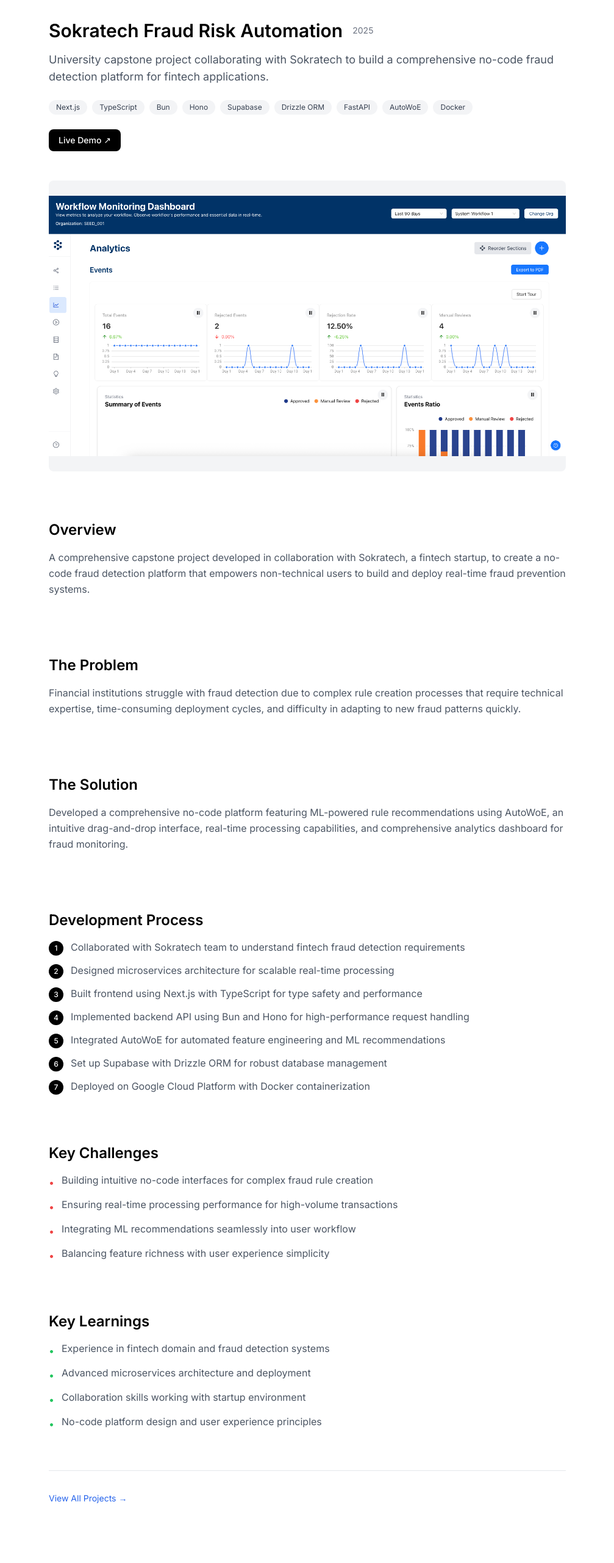
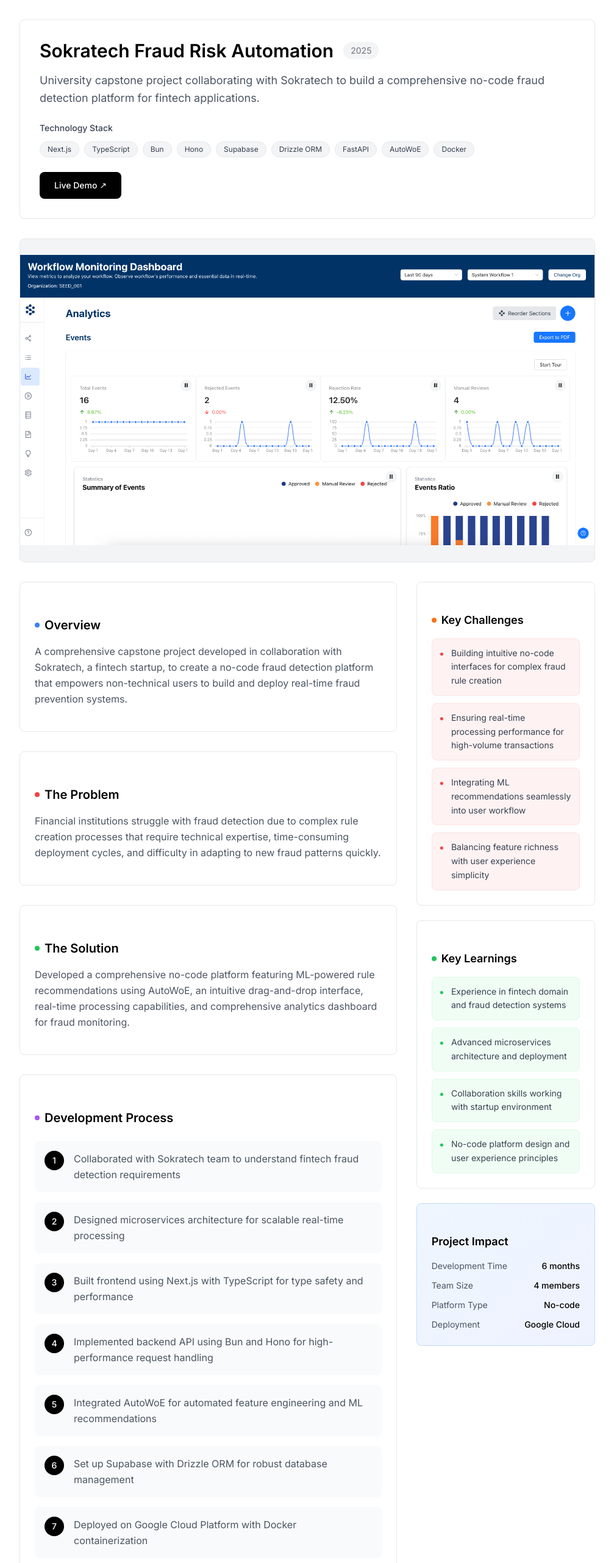
Before and after one commit to wahyuhiddayat/wahyuht, a Next.js app: page /projects/sokratech-fraud-detection in a window 1280 px wide. Shown: the part 183-2746 px from the top of the page at 61% size, without its empty margins (136-1143 px from the left). Built offline with nearby package versions, Linux system fonts and the light colour scheme.

Commit message:
backup: temp changes to page.tsx and projects.ts

```diff
--- a/src/app/projects/[slug]/page.tsx
+++ b/src/app/projects/[slug]/page.tsx
@@ -26,7 +26,7 @@ export default function ProjectPage({ params }: ProjectPageProps) {
   }
 
   return (
-    <div className="max-w-4xl mx-auto px-6 pt-32 pb-16">
+    <div className="max-w-6xl mx-auto px-6 pt-32 pb-16">
       {/* Back Navigation */}
       <FadeIn>
         <Link
@@ -37,35 +37,40 @@ export default function ProjectPage({ params }: ProjectPageProps) {
         </Link>
       </FadeIn>
 
-      {/* Project Header */}
+      {/* Project Header Card */}
       <FadeIn>
-        <header className="mb-12">
+        <div className="bg-white dark:bg-gray-900 rounded-lg border border-gray-200 dark:border-gray-700 p-8 mb-8">
           <div className="flex items-center gap-4 mb-4">
             <h1 className="text-3xl font-bold text-black dark:text-white">
               {project.title}
             </h1>
-            <span className="text-sm text-gray-500 dark:text-gray-400">
+            <span className="text-sm text-gray-500 dark:text-gray-400 bg-gray-100 dark:bg-gray-800 px-3 py-1 rounded-full">
               {project.date}
             </span>
           </div>
 
-          <p className="text-lg text-gray-600 dark:text-gray-300 mb-6">
+          <p className="text-lg text-gray-600 dark:text-gray-300 mb-6 leading-relaxed">
             {project.description}
           </p>
 
-          {/* Skills */}
-          <div className="flex flex-wrap gap-2 mb-6">
+          {/* Technology Stack */}
+          <div className="mb-6">
+            <h3 className="text-sm font-medium text-gray-700 dark:text-gray-300 mb-3">
+              Technology Stack
+            </h3>
+            <div className="flex flex-wrap gap-2">
               {project.skills.map((skill, index) => (
                 <span
                   key={index}
-                className="px-3 py-1 text-xs bg-gray-100 dark:bg-gray-800 text-gray-700 dark:text-gray-300 rounded-full"
+                  className="px-3 py-1 text-xs bg-gray-100 dark:bg-gray-800 text-gray-700 dark:text-gray-300 rounded-full border border-gray-200 dark:border-gray-700 hover:bg-gray-200 dark:hover:bg-gray-700 transition-colors"
                 >
                   {skill}
                 </span>
               ))}
             </div>
+          </div>
 
-          {/* Links */}
+          {/* Action Buttons */}
           {project.links && (
             <div className="flex gap-4">
               {project.links.website && (
@@ -73,7 +78,7 @@ export default function ProjectPage({ params }: ProjectPageProps) {
                   href={project.links.website}
                   target="_blank"
                   rel="noopener noreferrer"
-                  className="inline-flex items-center gap-2 px-4 py-2 bg-black dark:bg-white text-white dark:text-black text-sm font-medium rounded-lg hover:bg-gray-800 dark:hover:bg-gray-200 transition-colors"
+                  className="inline-flex items-center gap-2 px-6 py-3 bg-black dark:bg-white text-white dark:text-black text-sm font-medium rounded-lg hover:bg-gray-800 dark:hover:bg-gray-200 transition-all hover:scale-105"
                 >
                   Live Demo ↗
                 </Link>
@@ -83,20 +88,20 @@ export default function ProjectPage({ params }: ProjectPageProps) {
                   href={project.links.github}
                   target="_blank"
                   rel="noopener noreferrer"
-                  className="inline-flex items-center gap-2 px-4 py-2 border border-gray-300 dark:border-gray-600 text-gray-700 dark:text-gray-300 text-sm font-medium rounded-lg hover:bg-gray-50 dark:hover:bg-gray-800 transition-colors"
+                  className="inline-flex items-center gap-2 px-6 py-3 border border-gray-300 dark:border-gray-600 text-gray-700 dark:text-gray-300 text-sm font-medium rounded-lg hover:bg-gray-50 dark:hover:bg-gray-800 transition-all hover:scale-105"
                 >
                   Source Code
                 </Link>
               )}
             </div>
           )}
-        </header>
+        </div>
       </FadeIn>
 
       {/* Project Image */}
       {project.imageUrl && (
         <ScrollReveal>
-          <div className="relative w-full aspect-video rounded-lg overflow-hidden mb-12 bg-gray-100 dark:bg-gray-800">
+          <div className="relative w-full aspect-video rounded-lg overflow-hidden mb-8 bg-gray-100 dark:bg-gray-800 border border-gray-200 dark:border-gray-700">
             <Image
               src={project.imageUrl}
               alt={project.title}
@@ -108,113 +113,145 @@ export default function ProjectPage({ params }: ProjectPageProps) {
         </ScrollReveal>
       )}
 
-      {/* Case Study Content */}
-      <div className="grid md:grid-cols-1 gap-12">
-        {/* Overview */}
+      {/* Main Content Grid */}
+      <div className="grid lg:grid-cols-3 gap-8">
+        {/* Main Content */}
+        <div className="lg:col-span-2 space-y-8">
+          {/* Overview Card */}
           <ScrollReveal>
-          <section>
-            <h2 className="text-2xl font-semibold text-black dark:text-white mb-4">
+            <div className="bg-white dark:bg-gray-900 rounded-lg border border-gray-200 dark:border-gray-700 p-6">
+              <h2 className="text-xl font-semibold text-black dark:text-white mb-4 flex items-center gap-2">
+                <span className="w-2 h-2 bg-blue-500 rounded-full"></span>
                 Overview
               </h2>
               <p className="text-gray-600 dark:text-gray-300 leading-relaxed">
                 {project.overview}
               </p>
-          </section>
+            </div>
           </ScrollReveal>
 
-        {/* Problem */}
+          {/* Problem Card */}
           <ScrollReveal>
-          <section>
-            <h2 className="text-2xl font-semibold text-black dark:text-white mb-4">
+            <div className="bg-white dark:bg-gray-900 rounded-lg border border-gray-200 dark:border-gray-700 p-6">
+              <h2 className="text-xl font-semibold text-black dark:text-white mb-4 flex items-center gap-2">
+                <span className="w-2 h-2 bg-red-500 rounded-full"></span>
                 The Problem
               </h2>
               <p className="text-gray-600 dark:text-gray-300 leading-relaxed">
                 {project.problem}
               </p>
-          </section>
+            </div>
           </ScrollReveal>
 
-        {/* Solution */}
+          {/* Solution Card */}
           <ScrollReveal>
-          <section>
-            <h2 className="text-2xl font-semibold text-black dark:text-white mb-4">
+            <div className="bg-white dark:bg-gray-900 rounded-lg border border-gray-200 dark:border-gray-700 p-6">
+              <h2 className="text-xl font-semibold text-black dark:text-white mb-4 flex items-center gap-2">
+                <span className="w-2 h-2 bg-green-500 rounded-full"></span>
                 The Solution
               </h2>
               <p className="text-gray-600 dark:text-gray-300 leading-relaxed">
                 {project.solution}
               </p>
-          </section>
+            </div>
           </ScrollReveal>
 
-        {/* Process */}
+          {/* Development Process Card */}
           <ScrollReveal>
-          <section>
-            <h2 className="text-2xl font-semibold text-black dark:text-white mb-4">
+            <div className="bg-white dark:bg-gray-900 rounded-lg border border-gray-200 dark:border-gray-700 p-6">
+              <h2 className="text-xl font-semibold text-black dark:text-white mb-6 flex items-center gap-2">
+                <span className="w-2 h-2 bg-purple-500 rounded-full"></span>
                 Development Process
               </h2>
-            <ul className="space-y-3">
+              <div className="space-y-4">
                 {project.process.map((step, index) => (
-                <li key={index} className="flex items-start gap-3">
-                  <span className="flex-shrink-0 w-6 h-6 bg-black dark:bg-white text-white dark:text-black text-xs font-medium rounded-full flex items-center justify-center mt-0.5">
+                  <div key={index} className="flex items-start gap-4 p-4 bg-gray-50 dark:bg-gray-800 rounded-lg">
+                    <span className="flex-shrink-0 w-8 h-8 bg-black dark:bg-white text-white dark:text-black text-sm font-medium rounded-full flex items-center justify-center">
                       {index + 1}
                     </span>
-                  <span className="text-gray-600 dark:text-gray-300">
+                    <span className="text-gray-600 dark:text-gray-300 leading-relaxed">
                       {step}
                     </span>
-                </li>
+                  </div>
                 ))}
-            </ul>
-          </section>
+              </div>
+            </div>
           </ScrollReveal>
+        </div>
 
-        {/* Challenges */}
+        {/* Sidebar */}
+        <div className="space-y-6">
+          {/* Key Challenges Card */}
           <ScrollReveal>
-          <section>
-            <h2 className="text-2xl font-semibold text-black dark:text-white mb-4">
+            <div className="bg-white dark:bg-gray-900 rounded-lg border border-gray-200 dark:border-gray-700 p-6">
+              <h3 className="text-lg font-semibold text-black dark:text-white mb-4 flex items-center gap-2">
+                <span className="w-2 h-2 bg-orange-500 rounded-full"></span>
                 Key Challenges
-            </h2>
+              </h3>
               <ul className="space-y-3">
                 {project.challenges.map((challenge, index) => (
-                <li key={index} className="flex items-start gap-3">
-                  <span className="text-red-500 dark:text-red-400 mt-1">•</span>
-                  <span className="text-gray-600 dark:text-gray-300">
+                  <li key={index} className="flex items-start gap-3 p-3 bg-red-50 dark:bg-red-900/20 rounded-lg border border-red-100 dark:border-red-800">
+                    <span className="text-red-500 dark:text-red-400 mt-1 text-xs">●</span>
+                    <span className="text-gray-700 dark:text-gray-300 text-sm leading-relaxed">
                       {challenge}
                     </span>
                   </li>
                 ))}
               </ul>
-          </section>
+            </div>
           </ScrollReveal>
 
-        {/* Learnings */}
+          {/* Key Learnings Card */}
           <ScrollReveal>
-          <section>
-            <h2 className="text-2xl font-semibold text-black dark:text-white mb-4">
+            <div className="bg-white dark:bg-gray-900 rounded-lg border border-gray-200 dark:border-gray-700 p-6">
+              <h3 className="text-lg font-semibold text-black dark:text-white mb-4 flex items-center gap-2">
+                <span className="w-2 h-2 bg-green-500 rounded-full"></span>
                 Key Learnings
-            </h2>
+              </h3>
               <ul className="space-y-3">
                 {project.learnings.map((learning, index) => (
-                <li key={index} className="flex items-start gap-3">
-                  <span className="text-green-500 dark:text-green-400 mt-1">•</span>
-                  <span className="text-gray-600 dark:text-gray-300">
+                  <li key={index} className="flex items-start gap-3 p-3 bg-green-50 dark:bg-green-900/20 rounded-lg border border-green-100 dark:border-green-800">
+                    <span className="text-green-500 dark:text-green-400 mt-1 text-xs">●</span>
+                    <span className="text-gray-700 dark:text-gray-300 text-sm leading-relaxed">
                       {learning}
                     </span>
                   </li>
                 ))}
               </ul>
-          </section>
+            </div>
           </ScrollReveal>
+
+          {/* Project Stats Card */}
+          {project.stats && (
+            <ScrollReveal>
+              <div className="bg-gradient-to-br from-blue-50 to-indigo-50 dark:from-blue-900/20 dark:to-indigo-900/20 rounded-lg border border-blue-200 dark:border-blue-800 p-6">
+                <h3 className="text-lg font-semibold text-black dark:text-white mb-4">
+                  Project Impact
+                </h3>
+                <div className="space-y-3">
+                  {project.stats.map((stat, index) => (
+                    <div key={index} className="flex justify-between items-center">
+                      <span className="text-sm text-gray-600 dark:text-gray-300">{stat.label}</span>
+                      <span className="text-sm font-medium text-black dark:text-white">{stat.value}</span>
+                    </div>
+                  ))}
+                </div>
+              </div>
+            </ScrollReveal>
+          )}
+        </div>
+      </div>
 
       {/* Additional Images */}
       {project.images && project.images.length > 1 && (
         <ScrollReveal>
-            <section>
-              <h2 className="text-2xl font-semibold text-black dark:text-white mb-4">
-                Additional Images
+          <div className="mt-12">
+            <h2 className="text-2xl font-semibold text-black dark:text-white mb-6">
+              Project Gallery
             </h2>
-              <div className="grid md:grid-cols-2 gap-4">
+            <div className="grid md:grid-cols-2 gap-6">
               {project.images.slice(1).map((image, index) => (
-                  <div key={index} className="relative aspect-video rounded-lg overflow-hidden bg-gray-100 dark:bg-gray-800">
+                <div key={index} className="relative aspect-video rounded-lg overflow-hidden bg-gray-100 dark:bg-gray-800 border border-gray-200 dark:border-gray-700 hover:shadow-lg transition-shadow">
                   <Image
                     src={image}
                     alt={`${project.title} screenshot ${index + 2}`}
@@ -224,20 +261,24 @@ export default function ProjectPage({ params }: ProjectPageProps) {
                 </div>
               ))}
             </div>
-            </section>
+          </div>
         </ScrollReveal>
       )}
-      </div>
 
-      {/* Navigation to Other Projects */}
+      {/* Navigation Footer */}
       <ScrollReveal>
-        <div className="mt-16 pt-8 border-t border-gray-200 dark:border-gray-700">
+        <div className="mt-16 pt-8 border-t border-gray-200 dark:border-gray-700 bg-white dark:bg-gray-900 rounded-lg border border-gray-200 dark:border-gray-700 p-6">
+          <div className="flex items-center justify-between">
             <Link
               href="/projects"
-            className="inline-flex items-center text-sm text-primary hover:underline"
+              className="inline-flex items-center text-sm text-gray-600 dark:text-gray-400 hover:text-black dark:hover:text-white transition-colors"
             >
-            View All Projects →
+              ← All Projects
             </Link>
+            <div className="text-sm text-gray-500 dark:text-gray-400">
+              Thank you for reading!
+            </div>
+          </div>
         </div>
       </ScrollReveal>
     </div>
--- a/src/data/projects.ts
+++ b/src/data/projects.ts
@@ -1,3 +1,8 @@
+export interface ProjectStats {
+  label: string;
+  value: string;
+}
+
 export interface ProjectDetail {
   title: string;
   description: string;
@@ -19,6 +24,7 @@ export interface ProjectDetail {
   learnings: string[];
   images?: string[];
   featured?: boolean;
+  stats?: ProjectStats[];
 }
 
 export const projectsData: ProjectDetail[] = [
@@ -57,7 +63,13 @@ export const projectsData: ProjectDetail[] = [
       "Collaboration skills working with startup environment",
       "No-code platform design and user experience principles"
     ],
-    images: ["/images/sokratech.png"]
+    images: ["/images/sokratech.png"],
+    stats: [
+      { label: "Development Time", value: "6 months" },
+      { label: "Team Size", value: "4 members" },
+      { label: "Platform Type", value: "No-code" },
+      { label: "Deployment", value: "Google Cloud" }
+    ]
   },
   {
     title: "Anomaly Detection in Customer Purchasing Patterns",
@@ -95,7 +107,13 @@ export const projectsData: ProjectDetail[] = [
       "Skills in creating production-ready data science dashboards",
       "Knowledge of business applications of data mining techniques"
     ],
-    images: ["/images/anomaly_detection_datmin.png"]
+    images: ["/images/anomaly_detection_datmin.png"],
+    stats: [
+      { label: "Data Processed", value: "541K+ records" },
+      { label: "Accuracy", value: "94.2%" },
+      { label: "Development Time", value: "3 months" },
+      { label: "Algorithms Used", value: "4 ML models" }
+    ]
   },
   {
     title: "wahyuht",
@@ -134,7 +152,13 @@ export const projectsData: ProjectDetail[] = [
       "Testing strategies for React applications",
       "Performance optimization and accessibility best practices"
     ],
-    images: ["/images/wahyuht.png"]
+    images: ["/images/wahyuht.png"],
+    stats: [
+      { label: "Performance Score", value: "98/100" },
+      { label: "Test Coverage", value: "85%" },
+      { label: "Development Time", value: "2 months" },
+      { label: "Components", value: "12 reusable" }
+    ]
   },
   {
     title: "Letterbookd",
@@ -172,7 +196,13 @@ export const projectsData: ProjectDetail[] = [
       "Database design for complex relational data",
       "User experience design for community-driven platforms"
     ],
-    images: ["/images/letterbookd_web.png"]
+    images: ["/images/letterbookd_web.png"],
+    stats: [
+      { label: "Development Time", value: "4 months" },
+      { label: "Team Size", value: "3 members" },
+      { label: "User Roles", value: "4 types" },
+      { label: "Database Tables", value: "12 models" }
+    ]
   }
 ];
 
```
Lines whose indentation alone changed are shown as unchanged.
